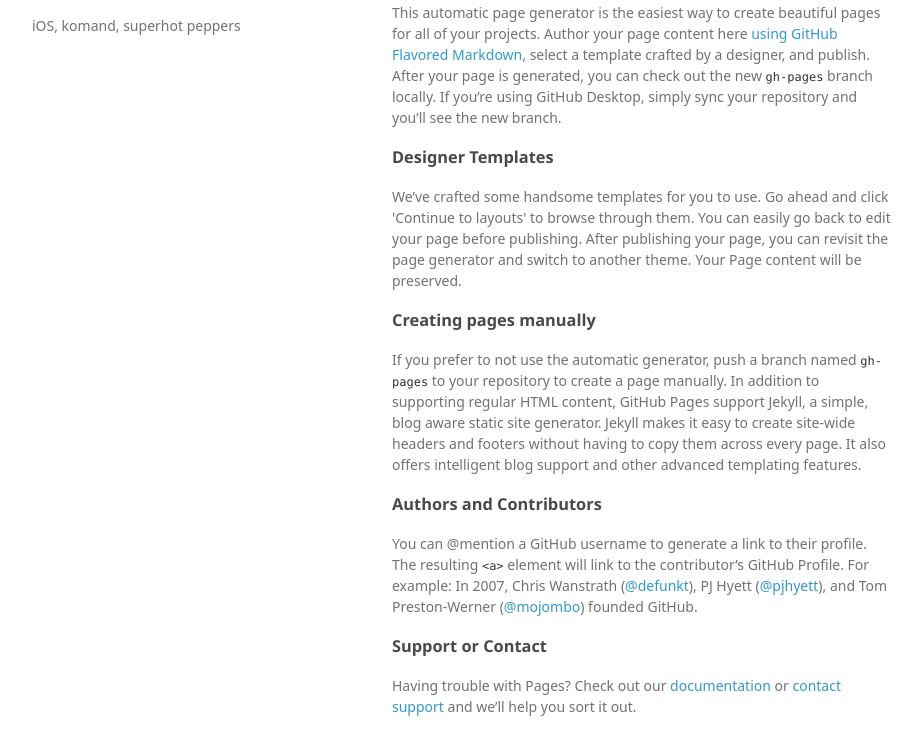
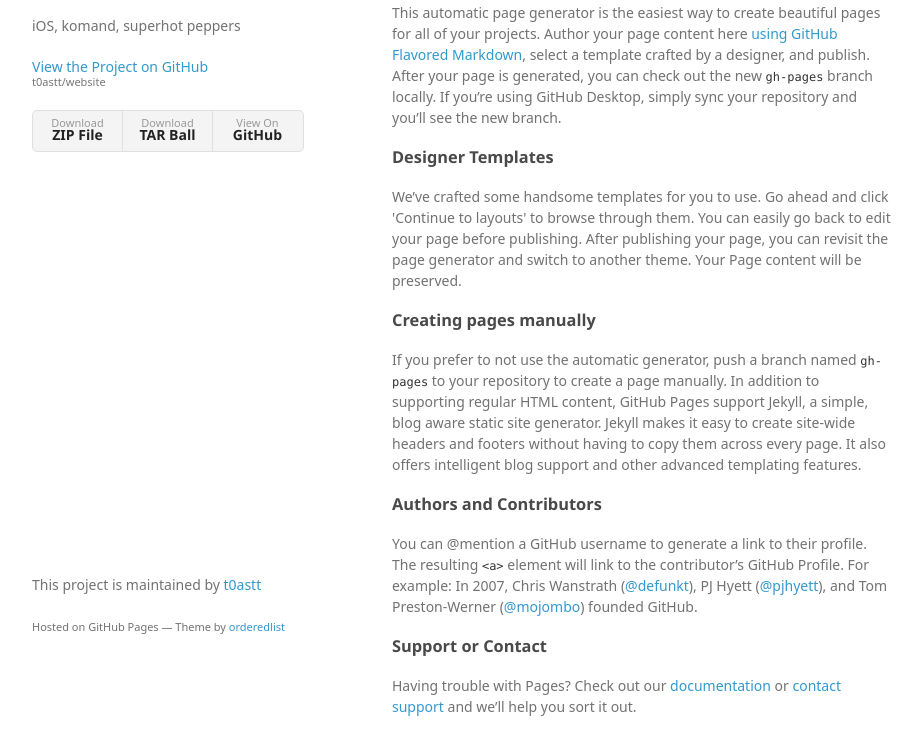
Before and after one commit to t0astt/website, a plain HTML site: page index.html in a window 1280 px wide. Shown: the part 94-848 px from the top of the page, without its empty margins (178-1100 px from the left). Drawn offline with Linux system fonts and the light colour scheme; a web font is replaced by a local one.

Commit message:
Create gh-pages branch via GitHub

```diff
--- a/index.html
+++ b/index.html
@@ -3,7 +3,7 @@
   <head>
     <meta charset="utf-8">
     <meta http-equiv="X-UA-Compatible" content="chrome=1">
-    <title>mike // t0astt</title>
+    <title>mike // t0astt by t0astt</title>
 
     <link rel="stylesheet" href="stylesheets/styles.css">
     <link rel="stylesheet" href="stylesheets/github-light.css">
@@ -17,6 +17,15 @@
       <header>
         <h1>mike // t0astt</h1>
         <p>iOS, komand, superhot peppers</p>
+
+        <p class="view"><a href="https://github.com/t0astt/website">View the Project on GitHub <small>t0astt/website</small></a></p>
+
+
+        <ul>
+          <li><a href="https://github.com/t0astt/website/zipball/master">Download <strong>ZIP File</strong></a></li>
+          <li><a href="https://github.com/t0astt/website/tarball/master">Download <strong>TAR Ball</strong></a></li>
+          <li><a href="https://github.com/t0astt/website">View On <strong>GitHub</strong></a></li>
+        </ul>
       </header>
       <section>
         <h3>
@@ -45,6 +54,8 @@
 <p>Having trouble with Pages? Check out our <a href="https://help.github.com/pages">documentation</a> or <a href="https://github.com/contact">contact support</a> and we’ll help you sort it out.</p>
       </section>
       <footer>
+        <p>This project is maintained by <a href="https://github.com/t0astt">t0astt</a></p>
+        <p><small>Hosted on GitHub Pages &mdash; Theme by <a href="https://github.com/orderedlist">orderedlist</a></small></p>
       </footer>
     </div>
     <script src="javascripts/scale.fix.js"></script>
```
